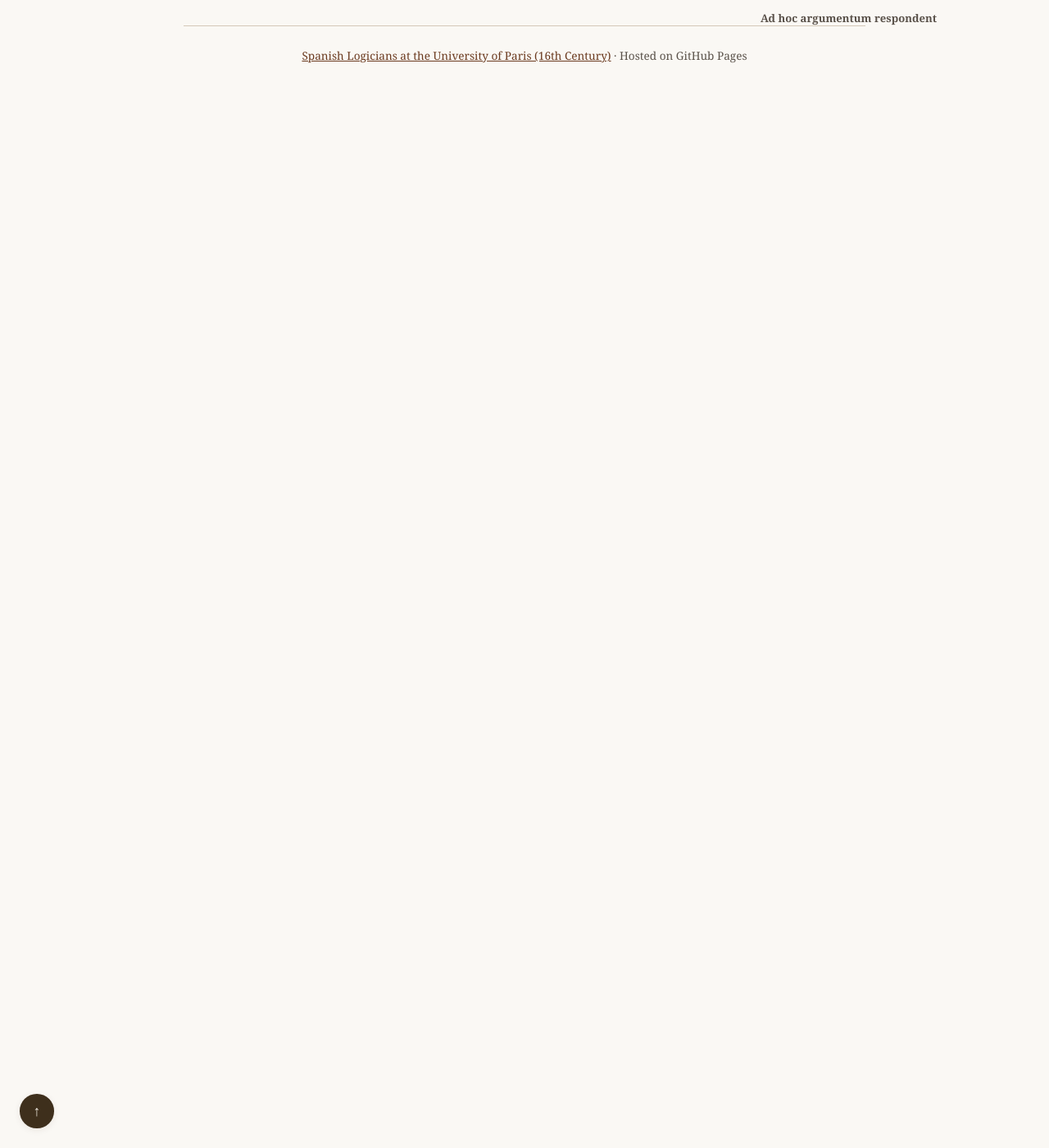
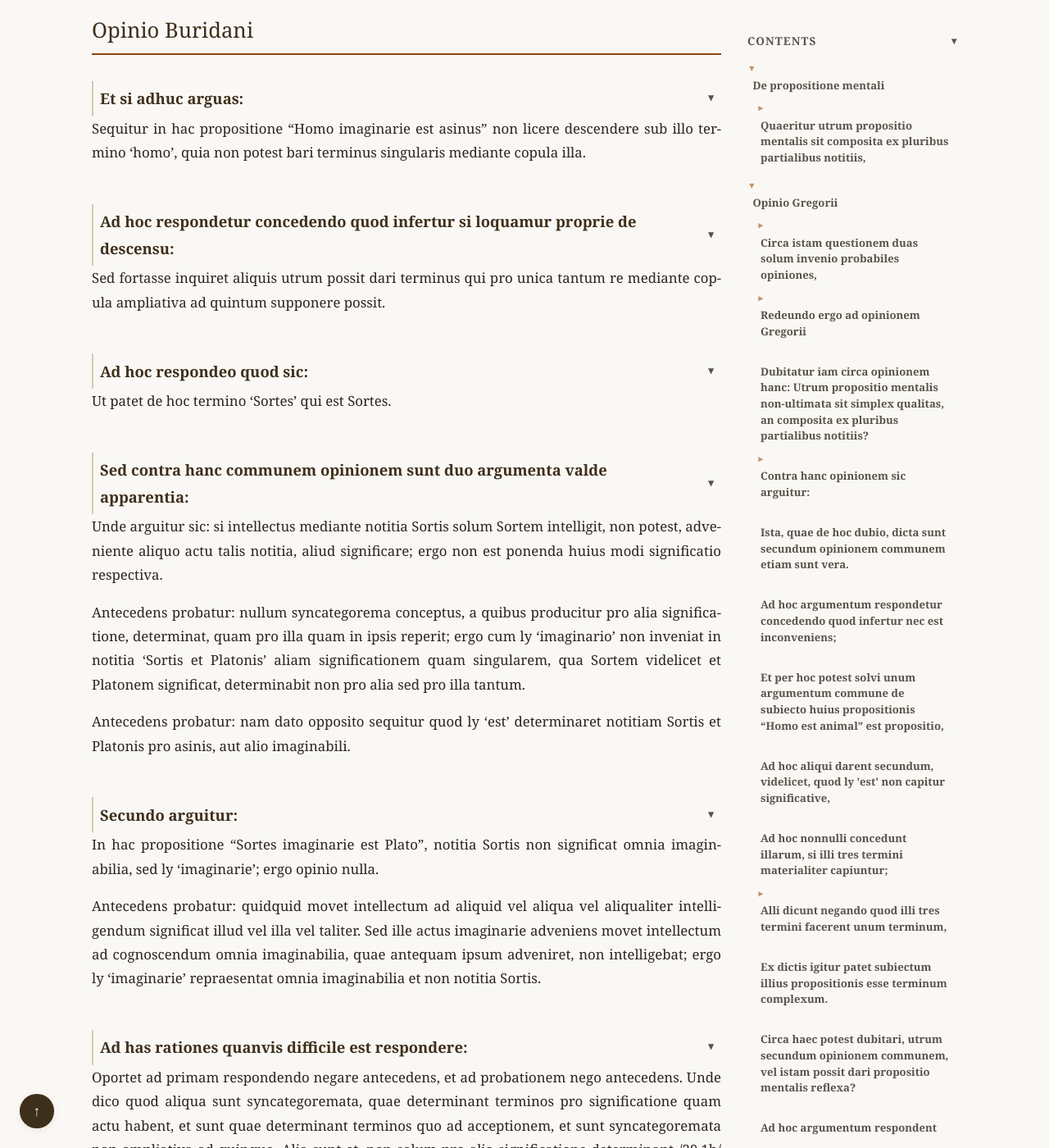
Before and after one commit to JoseBalado/Spanish-Logicians-at-the-University-of-Paris, a Jekyll site: the page built from philosophers/Fernando-de-Enzinas/Tractatus-de-compositione-propositionis-mentalis-1528.md, in a window 1280 px wide and 1400 px high, scrolled down 122858 px. Shown: the whole window at 82% size. Built offline with Jekyll 4.4.1, drawn with Linux system fonts in a browser that asks for light colours; before the commit the page ends 122962 px from its top, so only the background shows below that; some of the changed text lies outside the part shown.

Commit message:
Enzinas. Tractatus page 29.1

```diff
--- a/philosophers/Fernando-de-Enzinas/Tractatus-de-compositione-propositionis-mentalis-1528.md
+++ b/philosophers/Fernando-de-Enzinas/Tractatus-de-compositione-propositionis-mentalis-1528.md
@@ -2185,6 +2185,65 @@ Nomina 'Sortis' significant omnia imaginabilia in propositione iam dicta incompl
 
 Et quando arguitur: "Ergo ab aliqua convenientia essentiali abstrahitur talis conceptus", negatur consequentia. Nam principium illud Nominalium quod quicunque conceptus absolutus abstrahitur ab aliqua convenientia essentiali reperta inter significata, talis termini intelligitur de conceptus significatis, quae independenter, et non respective significantur. /29.1a/
 
+# Opinio Buridani
+
+### Et si adhuc arguas:
+
+Sequitur in hac propositione "Homo imaginarie est asinus" non licere descendere sub illo termino 'homo', quia non potest bari terminus singularis mediante copula illa.
+
+### Ad hoc respondetur concedendo quod infertur si loquamur proprie de descensu:
+
+Sed fortasse inquiret aliquis utrum possit dari terminus qui pro unica tantum re mediante copula ampliativa ad quintum supponere possit.
+
+### Ad hoc respondeo quod sic:
+
+Ut patet de hoc termino 'Sortes' qui est Sortes.
+
+### Sed contra hanc communem opinionem sunt duo argumenta valde apparentia:
+
+Unde arguitur sic: si intellectus mediante notitia Sortis solum Sortem intelligit, non
+potest, adveniente aliquo actu talis notitia, aliud significare; ergo non est ponenda
+huius modi significatio respectiva.
+
+Antecedens probatur: nullum syncategorema conceptus, a quibus producitur pro alia significatione, determinat, quam pro illa quam in ipsis reperit; ergo cum ly 'imaginario' non inveniat in notitia 'Sortis et Platonis' aliam significationem quam singularem, qua Sortem videlicet et Platonem significat, determinabit non pro alia sed pro illa tantum.
+
+Antecedens probatur: nam dato opposito sequitur quod ly 'est' determinaret notitiam Sortis et Platonis pro asinis, aut alio imaginabili.
+
+### Secundo arguitur:
+
+In hac propositione "Sortes imaginarie est Plato", notitia Sortis non significat omnia imaginabilia, sed ly 'imaginarie'; ergo opinio nulla.
+
+Antecedens probatur: quidquid movet intellectum ad aliquid vel aliqua vel aliqualiter intelligendum significat illud vel illa vel taliter. Sed ille actus imaginarie adveniens movet intellectum ad cognoscendum omnia imaginabilia, quae antequam ipsum adveniret, non intelligebat; ergo ly 'imaginarie' repraesentat omnia imaginabilia et non notitia Sortis.
+
+### Ad has rationes quanvis difficile est respondere:
+
+Oportet ad primam respondendo negare antecedens, et ad probationem nego antecedens. Unde dico quod aliqua sunt syncategoremata, quae determinant terminos pro significatione quam actu habent, et sunt quae determinant terminos quo ad acceptionem, et sunt syncategoremata non ampliativa ad quinque. Alia sunt et, non solum pro alia significatione determinant /29.1b/ terminos. Verum novam eis praebent significationem, et de his syncategorematis est verum antecedens, nec probatio procedit contra hoc.
+
+### Ad secundum nego antecedens pro utraque parte:
+
+Ad probationem distinguo maiorem, quia si intelligas quod quidquid movet intellectum ad intelligendum per se aliquid vel aliqua vel aliqualiter ipsum, illud vel illa taliter significata in hoc sensu concedo, sed minor est falsa in eodem sensu. Nam ly 'imaginarie' non movet intellectum ad hoc quod ipsum omnia imaginabilia intelligat, sed solum ad hoc quod per notitiam Sortis illa intelligat.
+
+### Si vero intelligas quod:
+
+Quidquid movet intellectum ad intelligendum per alium aliquid quod id ipsum significat illud, nego antecedes. Nam species Sortis mouent intellectum ad intelligendum non per se, sed per aliud, et habitus et obiectum et similia, quae non proprie dicuntur illa significaret, sed solum effective. Quo pacto intellectus eadem significat, et si placet concedam eodem modo ly 'imaginarie' eadem significare. Et hoc modo sunt rationes hae dissoluende, si opinionem communem tutari placet.
+
+### Quantum ad secundum:
+
+Fuit opinio virorum doctorum Buridani et alliorum non esse ponendam ampliationem ad quinque differentias secundum quos oportet negare has "'Chimaera intelligitur Chimaera' significat Chimaeram et similes". Et si quaeras quid significat ly 'Chimaera' respondeo quod significat quodcunque ens cum connotatione repugnante.
+
+### Et si arguas:
+
+Haec est vera "Haec propositio 'Homo est asinus' significat hominem esse asinum" et illud est impossibile; ergo impossibile est significabili.
+
+### Ad hoc respondet:
+
+Distinguendo quod haec sit vera "'Homo est asinus' significat hominem esse asinum", quia vel capitur dictum categorematice, ut convertebatur cum hoc "Homo existens asinus", et sic negant quod sit vera. Aut capitur syncategorematice, hoc est quod capiatur propositio illa loco huius "'Homo est asinus' significat quod homo est asinus", et in hoc sensu conceditur illa, et non procedit argumentum.
+
+Similimodo dices de hac "Lucifer voluit Deo esse aequalis" esse distinguendam, veramque in hoc sensu Lucifer voluit de se quod esset aequalis Deo.
+
+### Et si arguas contra hoc:
+
+Sequitur quod haec esset falsa "Homo imaginarie est asinus", sed hoc non est verum; ergo dicta nulla sequela /29.2a/
 
 <!--
 ## Apparatus Criticus Reference
```
